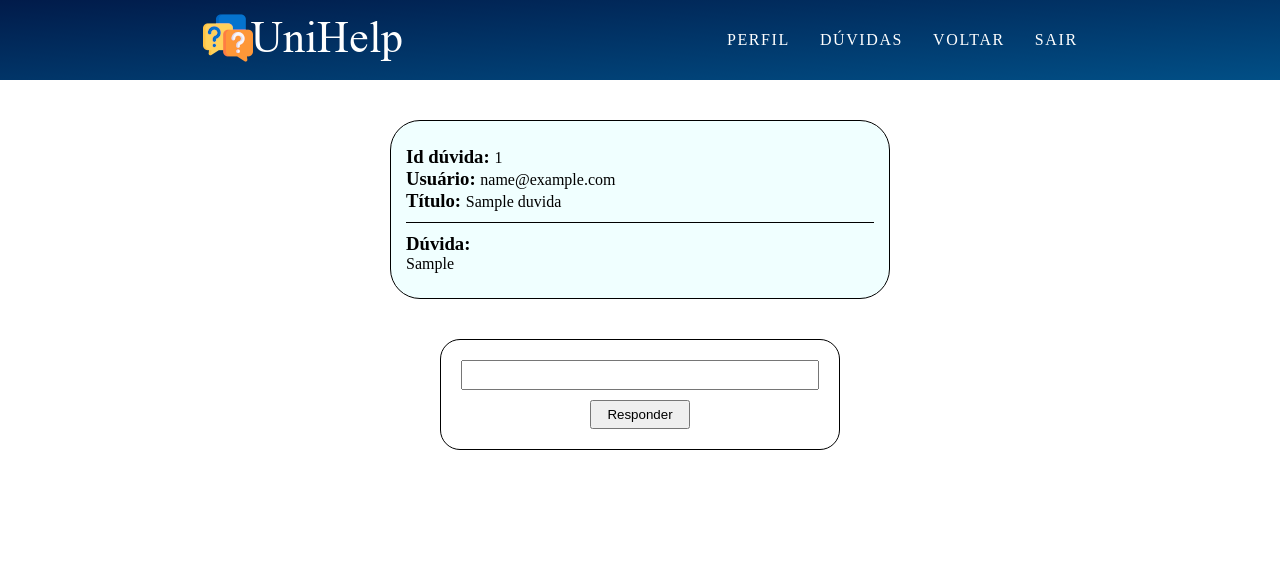
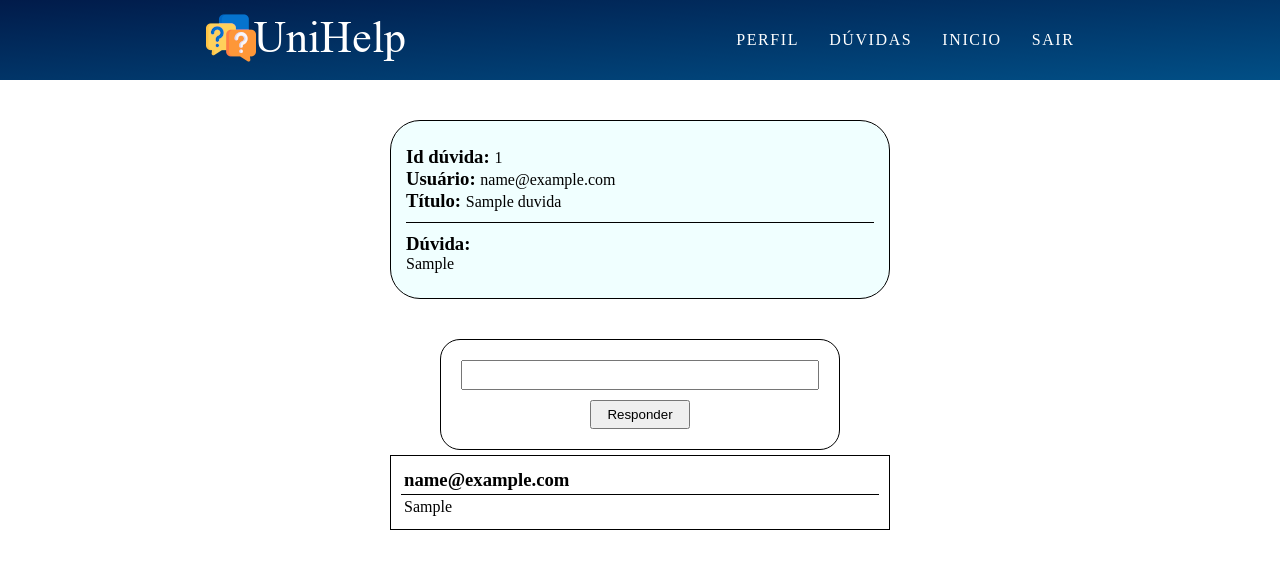
Before and after one commit to moisesaleixo/UniHelp, a PHP site: page /scripts/responder.php?id=1 in a window 1280 px wide. Shown: the top 569 px of the page. Run offline with PHP 8.4, Linux system fonts and the light colour scheme; the visitor is signed in with stand-in values (Sample User, id 1); tables that the repository leaves empty or names only in its code hold one stand-in row (values such as "Sample post").

Commit message:
Cadastro de comentarios

```diff
--- a/css/respostas.css
+++ b/css/respostas.css
@@ -2,6 +2,7 @@
     display: flex;
     justify-content: center;
     align-items: center;
+    overflow-x: hidden;
 }
 
 .container_resposta{
@@ -78,3 +79,28 @@
     width: 100px;
     margin-top: 10px;
 }
+
+.resposta{
+    display: flex;
+    align-items: center;
+    justify-content: center;
+    flex-direction: column;
+
+    padding: 5px;
+    width: 100vw;
+}
+
+.resposta .resposta_barra{
+    position: relative;
+    padding: 10px;
+    width: 500px;
+    border: 1px solid black;
+}
+
+.resposta div{
+    padding: 3px;
+}
+
+.resposta div:first-child{
+    border-bottom: 1px solid black;
+}
--- a/scripts/duvidas.php
+++ b/scripts/duvidas.php
@@ -15,7 +15,7 @@
             $sql = mysqli_query($conexao, "SELECT * FROM duvidas ORDER BY id_duvida DESC");
 
             while ($chama = mysqli_fetch_assoc($sql)) {
-                $id_duvida = $chama['id_duvida'];
+                $idDuvida = $chama['id_duvida'];
                 $titulo = $chama['titulo'];
                 $email = $chama['email'];
                 $duvida = $chama['duvida'];
@@ -23,7 +23,7 @@
 
                 <div class="card">
                     <div class="titulo_duvida">
-                        <h4>identificador: <?= $id_duvida; ?></h4>
+                        <h4>identificador: <?= $idDuvida; ?></h4>
                         <h3>Título: <span><?= $titulo; ?></span></h3>
                         <h3>Usuários: <span><?= $email; ?></span></h3>
                     </div>
@@ -31,7 +31,7 @@
                         <h3>Dúvida: </h3>
                         <p><?= $duvida; ?></p>
                     </div>
-                    <a href="responder.php?id=<?= $id_duvida; ?>"><button>Responder</button></a>
+                    <a href="responder.php?id=<?=$idDuvida;?>"><button>Responder</button></a>
                 </div>
 
         <?php
--- a/scripts/perfil.php
+++ b/scripts/perfil.php
@@ -28,7 +28,6 @@
 </head>
 
 <body>
-
     <?php
     $id_email = $_SESSION['email_user'];
 
--- a/scripts/question.php
+++ b/scripts/question.php
@@ -1,10 +1,7 @@
 <?php
 require_once "valida_acesso.php";
 include "../conexao/conexao.php";
-/*
-    $busca = $_GET['busca'];
-    $sql = mysqli_query($conexao, "SELECT * FROM duvidas WHERE titulo LIKE '%$busca%' ") or die("Erro!");
-    */
+
 ?>
 
 <!DOCTYPE html>
--- a/scripts/responder.php
+++ b/scripts/responder.php
@@ -44,8 +44,8 @@
                 <nav>
                     <ul>
                         <li class="link"><a class="dados" href="question.php?page-perfil">Perfil</a></li>
-                        <li class="link"><a class="dados" href="question.php?page=duvida">Dúvidas</a></li>
-                        <li class="link"><a class="dados" href="question.php">Voltar</a></li>
+                        <li class="link"><a class="dados" href="question.php?page=duvidas">Dúvidas</a></li>
+                        <li class="link"><a class="dados" href="question.php">Inicio</a></li>
                         <li class="link"><a class="dados" href="logout.php">Sair</a></li>
                     </ul>
                 </nav>
@@ -53,9 +53,11 @@
         </header>
 
 		<?php
-			$idDuvida = $_GET['id'];
 
-			$sql = mysqli_query($conexao, "SELECT * FROM duvidas WHERE id_duvida='".$idDuvida."'") or die('Erro!');
+			$_SESSION['id'] = $_GET['id'];
+			$id = $_SESSION['id'];
+
+			$sql = mysqli_query($conexao, "SELECT * FROM duvidas WHERE id_duvida='". $id ."'") or die('Erro!');
 			while ($duvida = mysqli_fetch_assoc($sql)) { ?>
 				<section class="container_resposta">
 					<div class="card_principal">
@@ -79,6 +81,29 @@
 					<button type="submit">Responder</button>
 				</form>
 			</section>
+
+			<?php
+				$id = $_SESSION['id'];
+
+				$sql = mysqli_query($conexao, "SELECT * FROM respostas WHERE id_duvida='" . $id . "'");
+				while ($puxa = mysqli_fetch_assoc($sql)) { ?>
+
+					<section class="resposta">
+						<div class="resposta_barra">
+							<div class="email">
+								<h3><?= $puxa['email']; ?></h3>
+							</div>
+							<div class="comentario">
+								<p><?= $puxa['resposta']; ?></p>
+							</div>
+						</div>
+					</section>
+			<?php
+				}
+			?>
+
+
+
     </main>
 
 </body>
```
Also changed, not shown: cadastros/comentario.php (+8 -2 lines).
